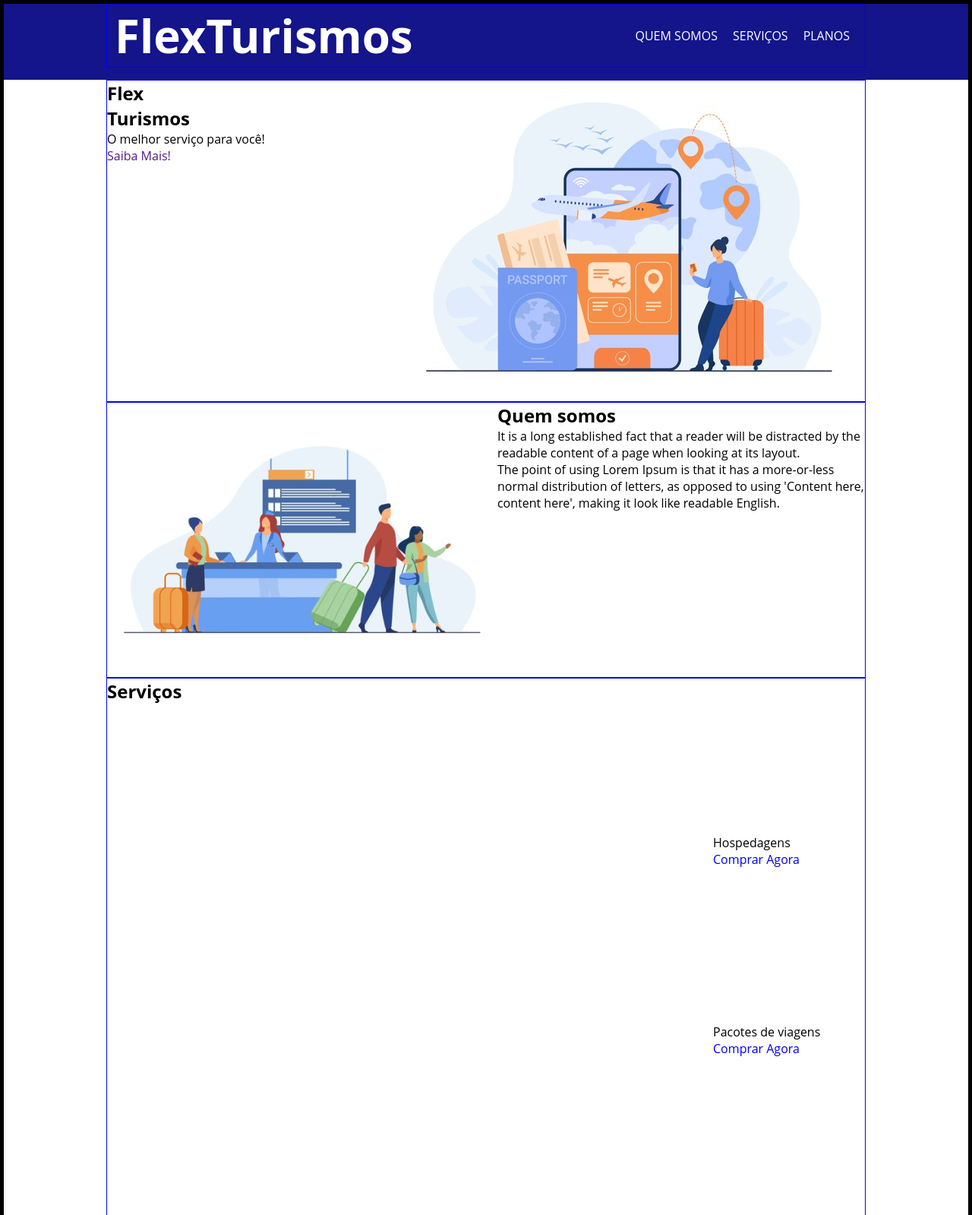
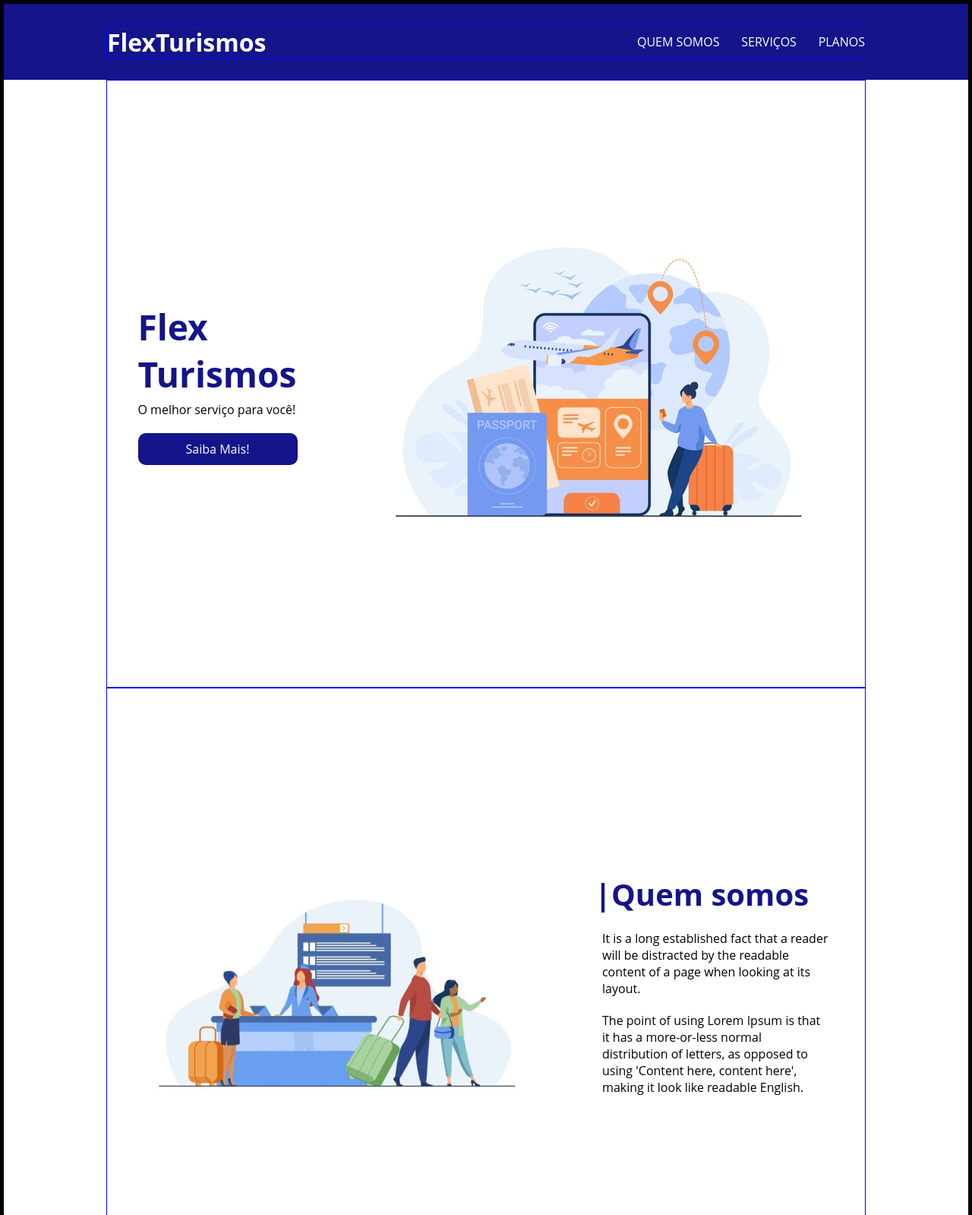
Before and after one commit to MarceloElicker/estudos-html-css-js, a plain HTML site: page flexbox-css-curso-dio/projeto-final/index.html in a window 1280 px wide. Shown: the top 1599 px of the page at 76% size. Drawn offline with Linux system fonts and the light colour scheme.

Commit message:
add css no projeto

```diff
--- a/flexbox-css-curso-dio/projeto-final/css/style.css
+++ b/flexbox-css-curso-dio/projeto-final/css/style.css
@@ -17,18 +17,17 @@ ul{
     padding: 0;
 }
 
-ul,
-li,
-a{
-    text-decoration: none;
+div img{
+    display: block;
+    width: 100%;
 }
 
 .flex-container{
     border: 1px solid blue;
     display: flex;
-    justify-content: space-between;
     max-width: 1000px;
     margin: auto;
+    width: 100%;
 }
 
 /***Header Style***/
@@ -36,27 +35,132 @@ a{
 header{
     background-color: rgb(20, 20, 139);
     height: 100px;
-
+    display: flex;
+    align-items: center;
 }
 
-header ul li{
-    margin-top: 30px;
-    margin-right: 20px;
+header .menu{
+    color: white;
+    justify-content: space-between;
+}
+
+header .list-item{
+    display: flex;
+    text-transform: uppercase;
+    max-width: 300px;
+    width: 100%;
+    justify-content: space-between;
+    align-items: center;
 }
 
 header ul li a{
+    text-decoration: none;
     color: white;
+    transition: 1s;
 }
 
-#menu{
-    font-size: 60px;
-    text-align: left;
-    margin-left: 10px;
-    color: white;
-
+header ul li a:hover{
+    text-decoration: underline;
 }
 
-#list{
-    display: inline-flex;
-    text-transform: uppercase;
+/***Main Style***/
+
+/***bloco 1***/
+.saiba-mais{
+    height: 100vh;
+    align-items: center;
+    justify-content: space-around;
 }
+
+#flex{
+    font-size: 46px;
+    color: rgb(20, 20, 139);
+    padding-bottom: 5px;
+}
+
+.saiba-mais p{
+    padding-bottom: 20px;
+}
+
+#saiba-mais{
+    text-decoration: none;
+    display: block;
+    width: 210px;
+    background-color: rgb(20, 20, 139);
+    color: rgb(255, 253, 253);
+    text-align: center;
+    padding: 10px;
+    border-radius: 10px;
+    transition: 1s;
+}
+
+#saiba-mais:hover{
+    background-color: rgb(126, 235, 18);
+    color: rgb(20, 20, 139);
+}
+
+/***bloco 2***/
+.quem-somos{
+    max-width: 300px;
+    text-align: left;
+}
+
+.quem-somos h2{
+    font-size: 40px;
+    color: rgb(20, 20, 139);
+    margin-left: -10px;
+    padding-bottom: 20px;
+}
+
+/***bloco 3***/
+
+.b3{
+    background-color: rgb(20, 20, 139);
+}
+
+.bloco3{
+    width: 100%;
+    max-width: 1000px;
+    margin: auto;
+}
+
+.bloco3 p{
+    color: white;
+    padding: 20px 0 30px;
+}
+
+#servicos{
+    flex-direction: column;
+    padding: 50px 0 100px;
+}
+
+#servicos h2{
+    color: white;
+    font-size: 32px;
+    margin-bottom: 20px;
+}
+
+.list-servicos{
+    display: flex;
+    justify-content: space-between;
+}
+
+.item-servico{
+    text-align: center;
+}
+
+.item-servico a{
+    text-decoration: none;
+    font-weight: 700;
+    color: rgb(20, 20, 139);
+    background-color: white;
+    text-align: center;
+    padding: 5px 10px;
+    border-radius: 15px;
+    transition: 1s;
+}
+
+.item-servico a:hover{
+    background-color: rgb(126, 235, 18);
+    color: rgb(20, 20, 139);
+}
--- a/flexbox-css-curso-dio/projeto-final/index.html
+++ b/flexbox-css-curso-dio/projeto-final/index.html
@@ -8,9 +8,11 @@
 </head>
 <body>
     <header>
-        <div class="flex-container">
+        <div class="flex-container menu">
+            <div>
                 <h1 id="menu">FlexTurismos</h1>
-            <ul id="list">
+            </div>
+            <ul class="list-item">
                 <li><a href="#quem-somos">Quem Somos</a></li>
                 <li><a href="#servicos">Serviços</a></li>
                 <li><a href="#planos">Planos</a></li>
@@ -19,47 +21,49 @@
     </header>
 
     <main>
-        <section class="flex-container">
+        <section class="flex-container saiba-mais">
             <div>
-                <h1>Flex <br>Turismos</h1>
+                <h1 id="flex">Flex <br>Turismos</h1>
                 <p>O melhor serviço para você!</p>
-                <a href="">Saiba Mais!</a>
+                <a id="saiba-mais" href="">Saiba Mais!</a>
             </div>
             <div>
                 <div><img src="./images/0-main.png" alt="banner de apresentação"></div>
             </div>
         </section>
-        <section class="flex-container">
+        <section class="flex-container saiba-mais">
             <div>
                 <img src="./images/1-quem-somos.png" alt="balcão de atendimento">
             </div>
-            <div>
-                <h2>Quem somos</h2>
+            <div class="quem-somos">
+                <h2>|Quem somos</h2>
                 <p>It is a long established fact that a reader will be distracted by the readable content of a page when looking at its layout. </p>
                 <p>The point of using Lorem Ipsum is that it has a more-or-less normal distribution of letters, as opposed to using 'Content here, content here', making it look like readable English.</p>
             </div>
         </section>
-        <section class="flex-container">
+        <section class="b3">
+            <article class="bloco3" id="servicos">
                 <div>
                     <h2>Serviços</h2>
                 </div>
-            <div>
-                <div>
+                <div class="list-servicos">
+                    <div class="item-servico">
                         <div><img src="./images/icon-2.png" alt="hospedagens"></div>
                         <p>Hospedagens</p>
                         <a href="#">Comprar Agora</a>
                     </div>
-                <div>
+                    <div class="item-servico">
                        <div><img src="./images/icon-1.png" alt="pacote de viagens"></div>
                        <p>Pacotes de viagens</p>
                        <a href="#">Comprar Agora</a>
                     </div>
-                <div>
+                    <div class="item-servico">
                         <div><img src="./images/icon-3.png" alt="roteiros personalizados"></div>
                         <p>Roteiros personalizados</p>
                         <a href="#">Comprar Agora</a>
                     </div>
                 </div>
+            </article>
         </section>
         <section class="flex-container">
             <div>
```
Lines whose indentation alone changed are shown as unchanged.
